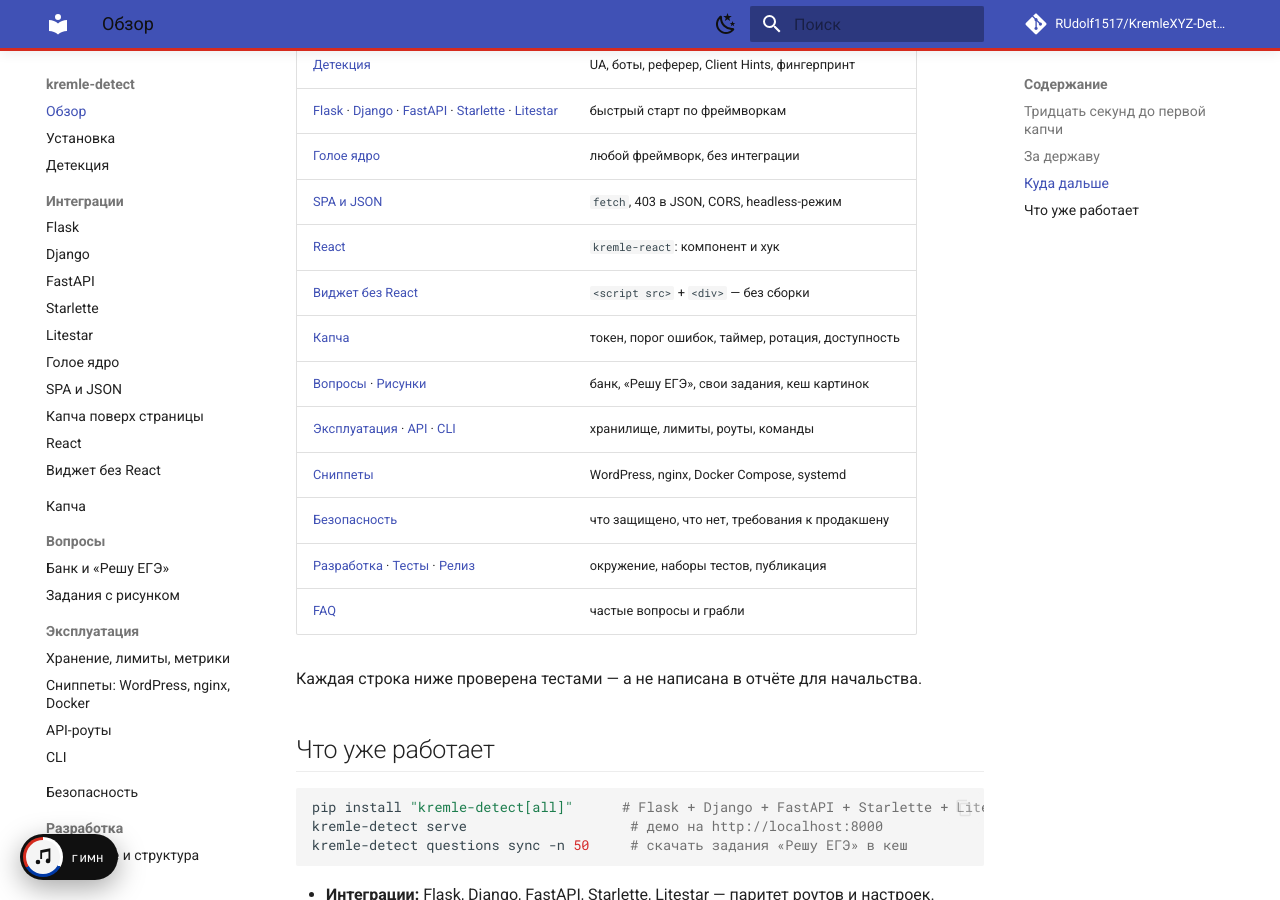
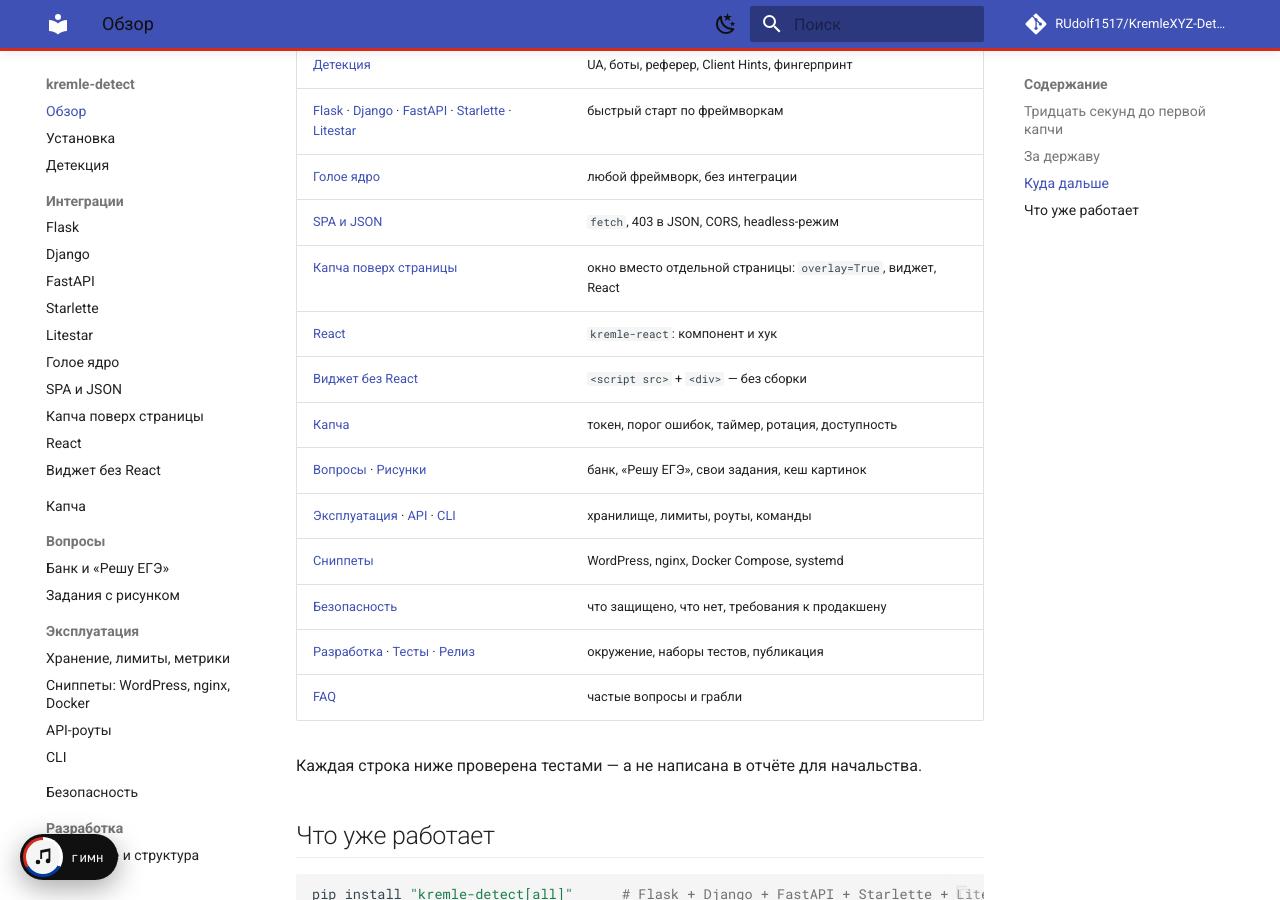
Before and after one commit to RUdolf1517/KremleXYZ-Detect, an MkDocs documentation site: the page built from docs/index.md, in a window 1280 px wide and 900 px high, scrolled down 1246 px. Built offline with MkDocs 1.6.1 and Material for MkDocs 9.7.7, drawn with Linux system fonts in a browser that asks for light colours; comment, search, counter and statistics services are not loaded.

Commit message:
docs: окно поверх страницы в навигации сайта
Co-authored-by: arena-agent <297053741+arena-agent@users.noreply.github.com>

```diff
--- a/docs/index.md
+++ b/docs/index.md
@@ -51,6 +51,7 @@ KremleFlask(app, question_count=15, max_errors=3)
 | [Flask](integrations/flask.md) · [Django](integrations/django.md) · [FastAPI](integrations/fastapi.md) · [Starlette](integrations/starlette.md) · [Litestar](integrations/litestar.md) | быстрый старт по фреймворкам |
 | [Голое ядро](integrations/bare-core.md) | любой фреймворк, без интеграции |
 | [SPA и JSON](integrations/spa.md) | `fetch`, 403 в JSON, CORS, headless-режим |
+| [Капча поверх страницы](overlay.md) | окно вместо отдельной страницы: `overlay=True`, виджет, React |
 | [React](react.md) | `kremle-react`: компонент и хук |
 | [Виджет без React](widget.md) | `<script src>` + `<div>` — без сборки |
 | [Капча](captcha.md) | токен, порог ошибок, таймер, ротация, доступность |
```
